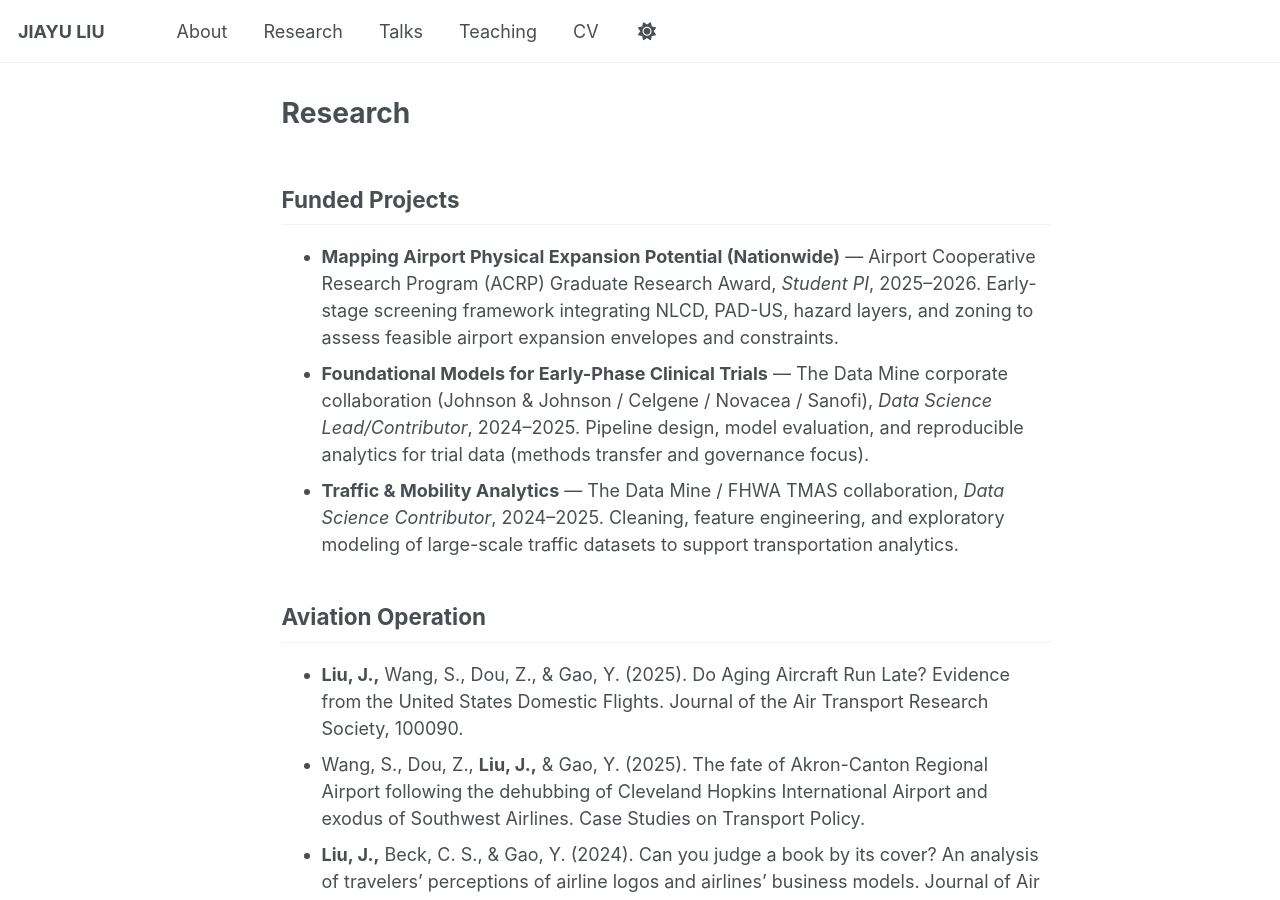
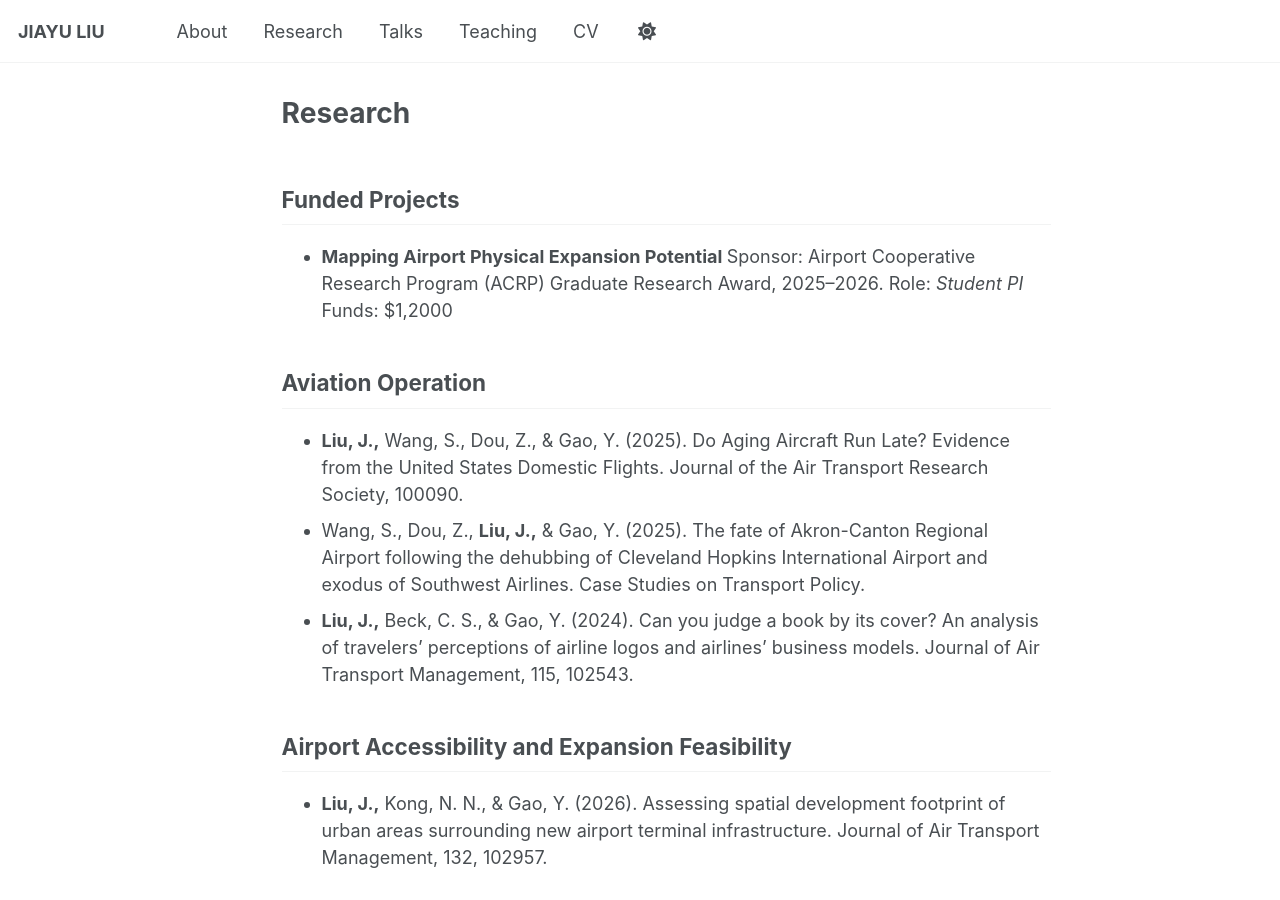
Before and after one commit to liu3309/liu3309.github.io, a Jekyll site: the page built from _pages/publications.html, in a window 1280 px wide and 900 px high. Built offline with Jekyll 4.4.1, drawn with Linux system fonts in a browser that asks for light colours; a script that is not in the unit is left out.

Commit message:
Revise funded projects section in publications.html
Updated project details for 'Mapping Airport Physical Expansion Potential' and removed other projects.

```diff
--- a/_pages/publications.html
+++ b/_pages/publications.html
@@ -9,16 +9,10 @@ author_profile: false
 <h2>Funded Projects</h2>
 <ul>
   <li>
-    <strong>Mapping Airport Physical Expansion Potential (Nationwide)</strong> — Airport Cooperative Research Program (ACRP) Graduate Research Award, <em>Student PI</em>, 2025–2026.
-    Early-stage screening framework integrating NLCD, PAD-US, hazard layers, and zoning to assess feasible airport expansion envelopes and constraints.
-  </li>
-  <li>
-    <strong>Foundational Models for Early-Phase Clinical Trials</strong> — The Data Mine corporate collaboration (Johnson & Johnson / Celgene / Novacea / Sanofi), <em>Data Science Lead/Contributor</em>, 2024–2025.
-    Pipeline design, model evaluation, and reproducible analytics for trial data (methods transfer and governance focus).
-  </li>
-  <li>
-    <strong>Traffic & Mobility Analytics</strong> — The Data Mine / FHWA TMAS collaboration, <em>Data Science Contributor</em>, 2024–2025.
-    Cleaning, feature engineering, and exploratory modeling of large-scale traffic datasets to support transportation analytics.
+    <strong>Mapping Airport Physical Expansion Potential </strong>
+    Sponsor: Airport Cooperative Research Program (ACRP) Graduate Research Award, 2025–2026.
+    Role: <em>Student PI</em>
+    Funds: $1,2000
   </li>
 </ul>
 
```
